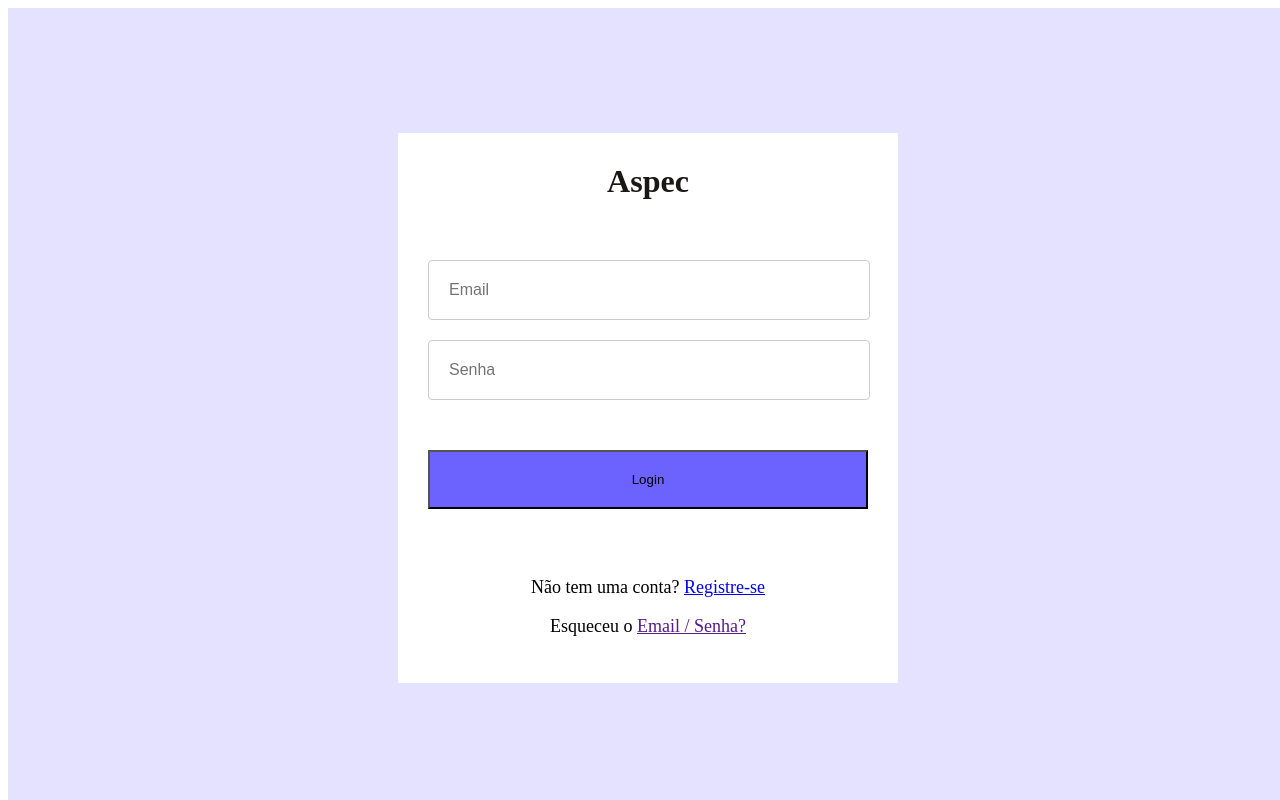
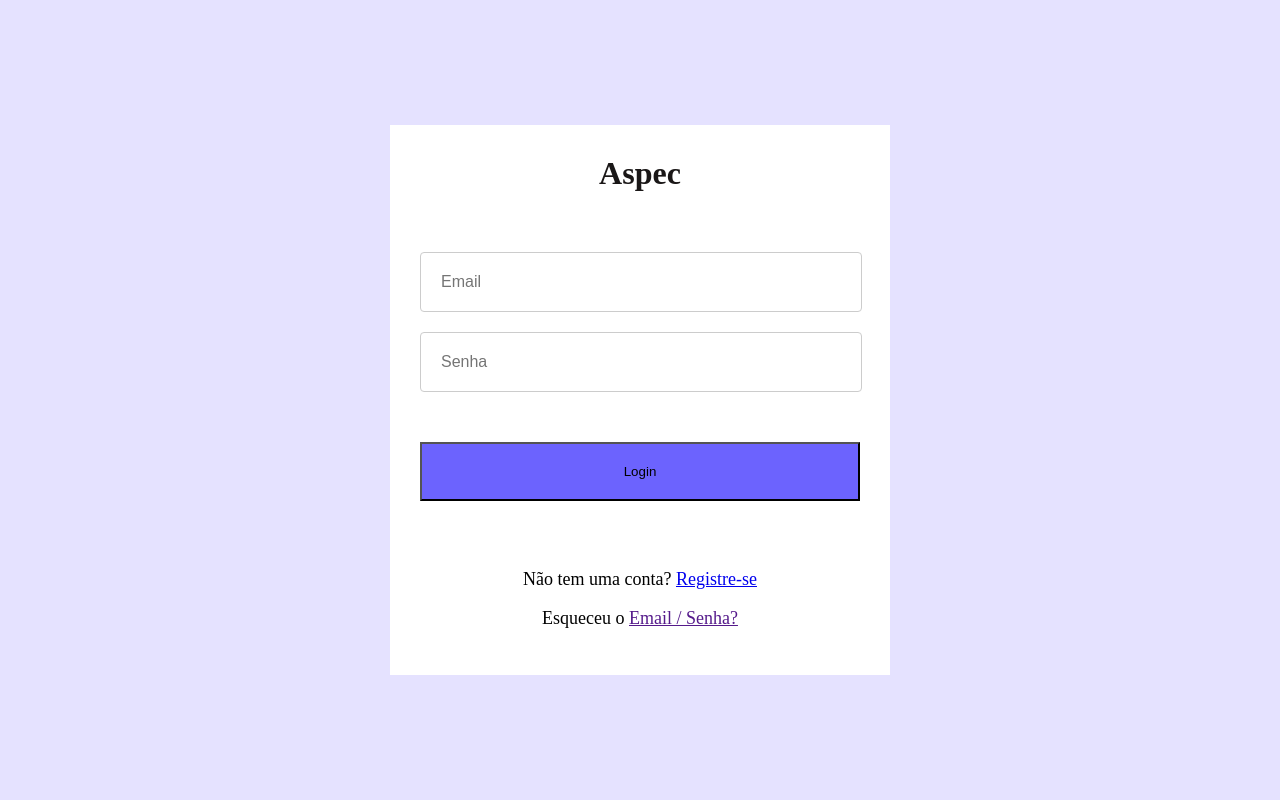
Before and after one commit to Mirtonmqs/login, a React (Vite) app in the folder my-project/: page /login in a window 1280 px wide. Built offline with nearby package versions, Linux system fonts and the light colour scheme.

Commit message:
context começado

```diff
--- a/my-project/src/styles/Site.css
+++ b/my-project/src/styles/Site.css
@@ -2,20 +2,24 @@
 
 .bg-light {
   position: fixed;
+  top: 0;
+  left: 0;
   background-color: #e5e2ff;
   width: 100%;
   height: 100%;
 }
+
 
 h1 {
   color: rgb(26, 23, 23);
   text-align: center;
   margin: 30px 0 30px 0;
 }
+
 .form input {
   width: 80%;
   padding: 20px;
-  margin: 0 0 20px 0 ;
+  margin: 0 0 20px 0;
   border: 1px solid #ccc;
   border-radius: 4px;
   font-size: 16px;
@@ -38,14 +42,14 @@ label {
 }
 
 .form {
-    width: 100%;
-    margin: 0 auto;
-    padding: 30px;
-    position: relative;
+  width: 100%;
+  margin: 0 auto;
+  padding: 30px;
+  position: relative;
 }
 
 
-.btn{
+.btn {
   width: 88%;
   background-color: #6c63fe;
   padding: 20px;
@@ -71,8 +75,6 @@ h3 {
   font-size: 20px;
 }
 
-
-
 .register {
   position: absolute;
   border: 2px solid #ccc;
@@ -86,7 +88,6 @@ h3 {
   margin: auto;
 }
 
-
 label {
   display: none;
 }
@@ -96,8 +97,8 @@ label {
 }
 
 
-/* Header */
-/* Header.css */
+
+/* Header*/
 
 .navbar {
   display: flex;
@@ -110,7 +111,6 @@ label {
   position: fixed;
   top: 0;
   left: 0;
-
 }
 
 .logo {
```
Also changed, not shown: my-project/src/contexts/UserContexts.jsx (+11 -0 lines).
